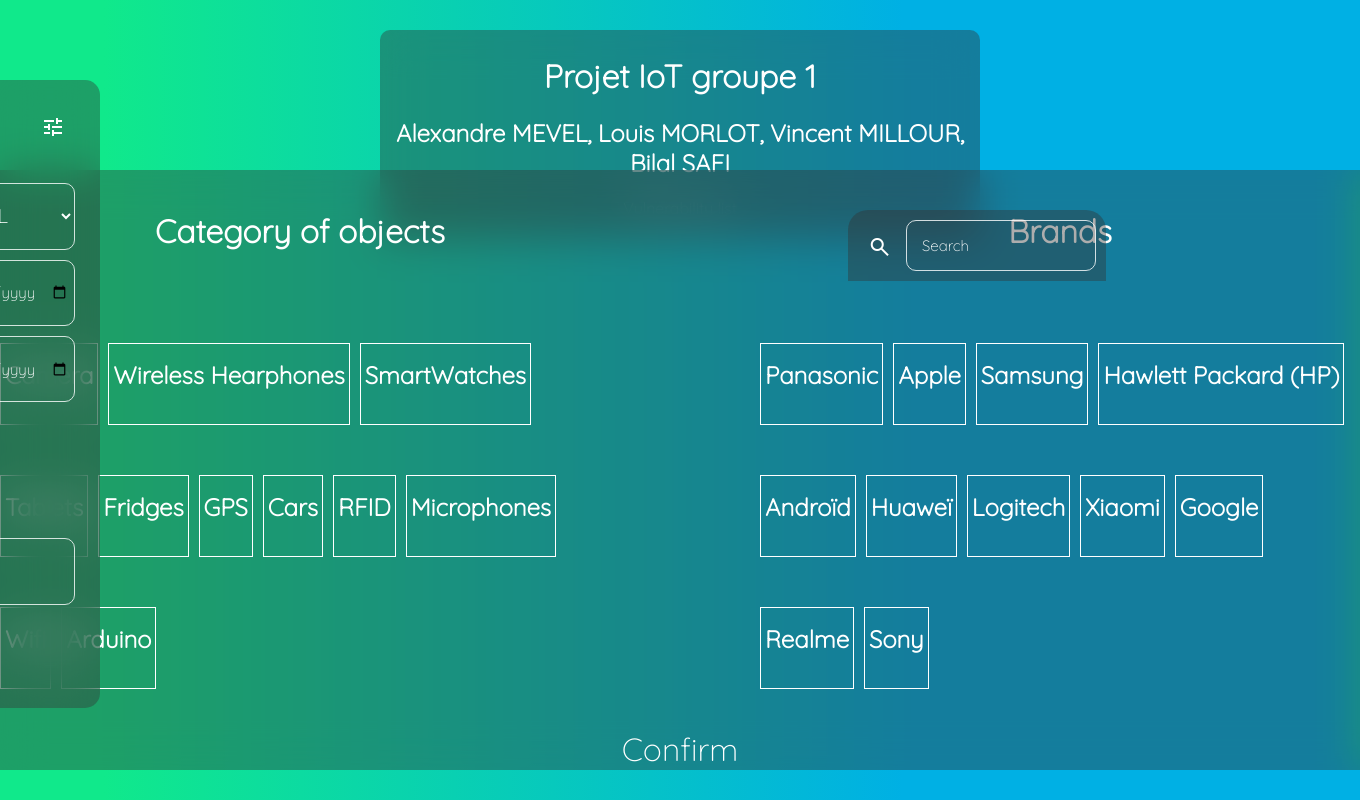
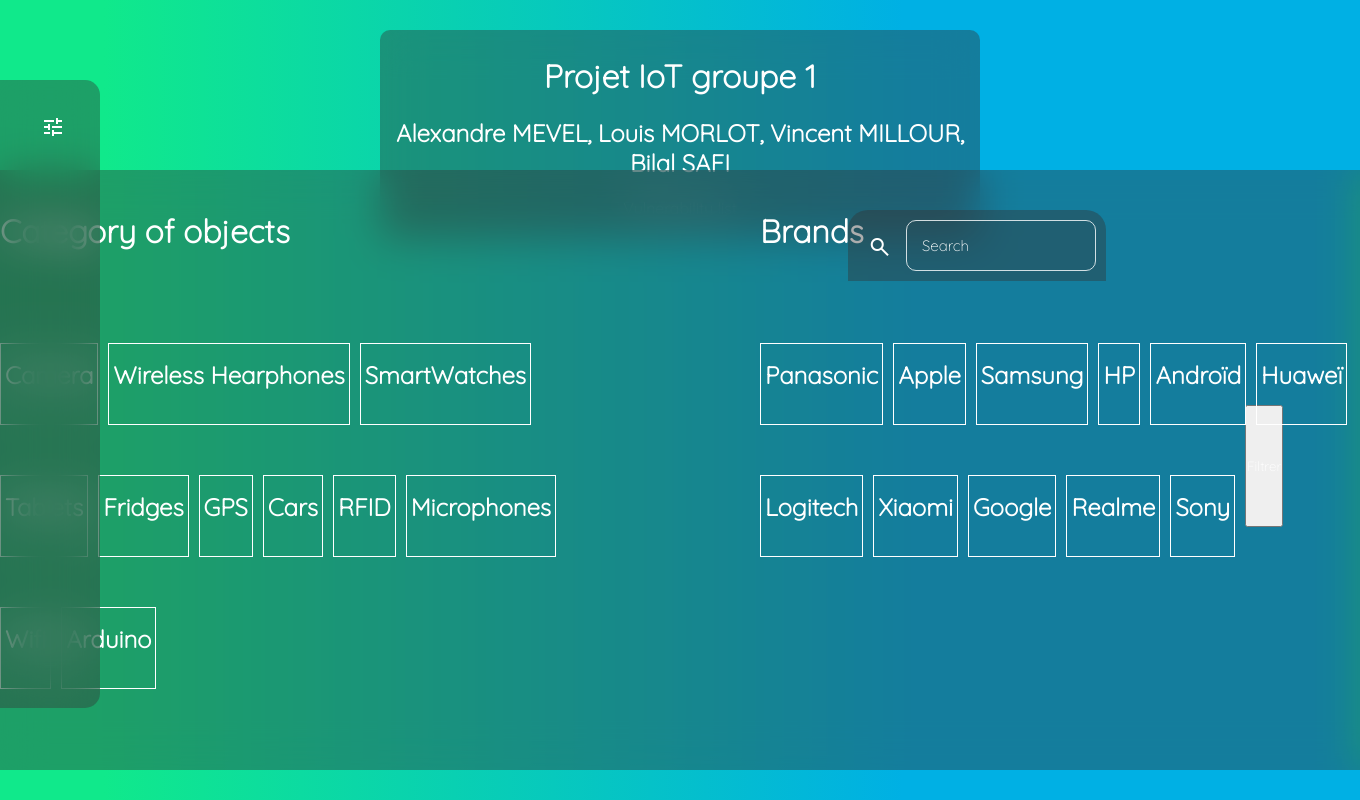
Before and after one commit to comlouis-creator/S-curit-Internet-des-Objets, a Python web app: template flask/templates/index.html in a window 1360 px wide. Run offline with Jinja, Linux system fonts and the light colour scheme; the template is opened without the code that fills it, so the values that code supplies are empty.

Commit message:
Bind des checkbox (bouton filtrer à refaire en forme) Renvoie une liste (sur la console) qui renvoie les mots cochés

```diff
--- a/flask/templates/index.html
+++ b/flask/templates/index.html
@@ -21,12 +21,11 @@
     	<p>Vulnerability list</p>
 	</div>
 
-<form method="post" action="/home">
 	<div id="filter-div">
 		<span class="material-symbols-outlined" id="filter-button">
 			tune
 		</span>
-
+		<form method="post" action="/home">
 			<div id="filter-container">
 				<h1>Filter Options</h1>
 
@@ -79,7 +78,7 @@
 
 
 			</div>
-
+		</form>
 	</div>
 <script>
 	let button=document.getElementById("filter-button");
@@ -95,7 +94,7 @@
 				<input type="text" placeholder='Search' id="searchbar">
 	</div>
 
-	<div id="data" class="center-x" style="text-align: center;">
+	<div id="data" class="center-x">
 		<!-- <div style="width: 100%;height: 100px;background: transparent;"></div> -->
 	 {% block content %}{% endblock %}
 
@@ -124,7 +123,7 @@
 					<div class="flex"><input type="checkbox" id="Panasonic"><label for="Panasonic"><h2>Panasonic</h2></label></div>
 					<div class="flex"><input type="checkbox" id="Apple"><label for="Apple"><h2>Apple</h2></label></div>
 					<div class="flex"><input type="checkbox" id="Samsung"><label for="Samsung"><h2>Samsung</h2></label></div>
-						<div class="flex"><input type="checkbox" id="Hawlett Packard (HP)"><label for="Hawlett Packard (HP)"><h2>Hawlett Packard (HP)</h2></label></div>
+					<div class="flex"><input type="checkbox" id="HP"><label for="HP"><h2>HP</h2></label></div>
 					<div class="flex"><input type="checkbox" id="Androïd"><label for="Androïd"><h2>Androïd</h2></label></div>
 					<div class="flex"><input type="checkbox" id="Huaweï"><label for="Huaweï"><h2>Huaweï</h2></label></div>
 					<div class="flex"><input type="checkbox" id="Logitech"><label for="Logitech"><h2>Logitech</h2></label></div>
@@ -132,34 +131,27 @@
 					<div class="flex"><input type="checkbox" id="Google"><label for="Google"><h2>Google</h2></label></div>
 					<div class="flex"><input type="checkbox" id="Realme"><label for="Realme"><h2>Realme</h2></label></div>
 					<div class="flex"><input type="checkbox" id="Sony"><label for="Sony"><h2>Sony</h2></label></div>
+					<button id="checkObjects">Filtrer</button>
 				</div>
 			</div>
+		</div>
+			<script>
+			document.getElementById('checkObjects').addEventListener('click', function() {
+			let objectCategories = [];
+    		const objectLabels = document.querySelectorAll('#objects-brands label');
+
+    		objectLabels.forEach(label => {
+        	let checkbox = document.querySelector('#' + label.htmlFor);
+        	if (checkbox && checkbox.checked) {
+            objectCategories.push(label.innerText.trim());
+        		}
+    		});
+
+    		console.log(objectCategories);
+			});
 
 
-
-
-
-			<!-- <script>
-
-				const form = document.querySelector('form');
-
-				form.addEventListener('submit', (e) => {
-					e.preventDefault();
-
-					let queries = [];
-
-					document.querySelectorAll('[type="checkbox"]').forEach(item => {
-						if (item.checked === true){
-							queries.push(item.id);
-						}
-					})
-
-				})
-
-			</script> -->
+			</script>
 	</div>
-		<input type="submit" value="Confirm" style="margin:  60px;">
-	</div>
-</form>
 </body>
 </html>
```
Lines whose indentation alone changed are shown as unchanged.
